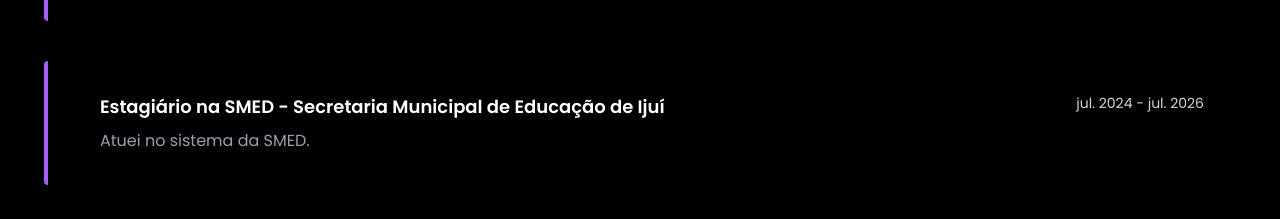
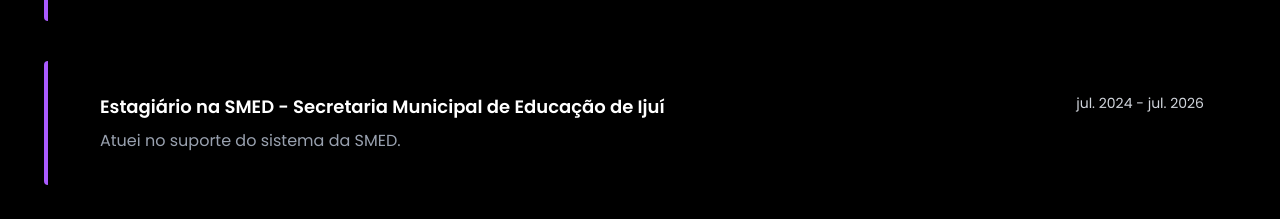
Before and after one commit to GabrielPlagensS/Portifolio, a React app in the folder portfolio/: page / in a window 1280 px wide. Shown: the part 980-1199 px from the top of the page. Built offline with nearby package versions, Linux system fonts and the light colour scheme; the HTML template or start-up script is replaced by a standard one.

Commit message:
Experiencia
Descrição melhorada

```diff
--- a/portfolio/src/Pages/Experiencia.tsx
+++ b/portfolio/src/Pages/Experiencia.tsx
@@ -21,7 +21,7 @@
             <div className="p-5">
                 <Expecard
                     title="Estagiário na SMED - Secretaria Municipal de Educação de Ijuí"
-                    descricao="Atuei no sistema da SMED."
+                    descricao="Atuei no suporte do sistema da SMED."
                     data="jul. 2024 - jul. 2026"
                 />
             </div>
```
